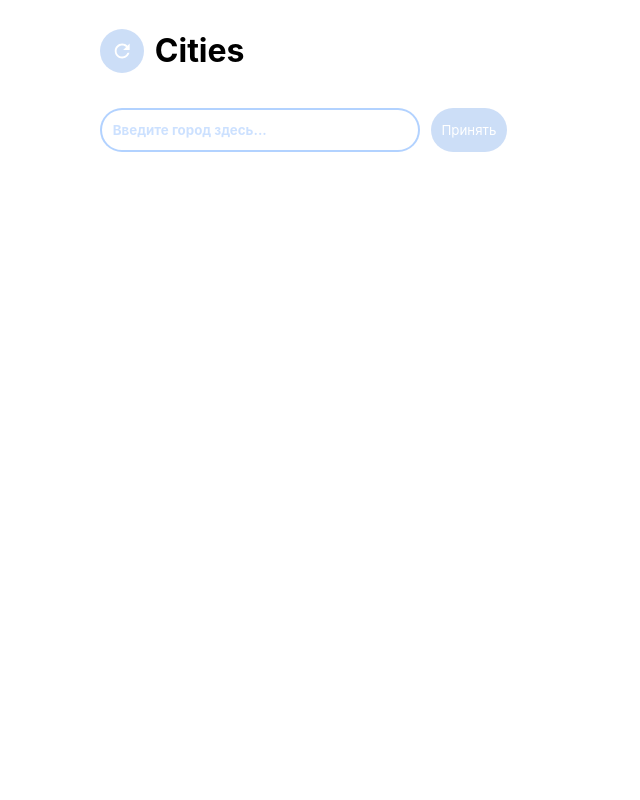
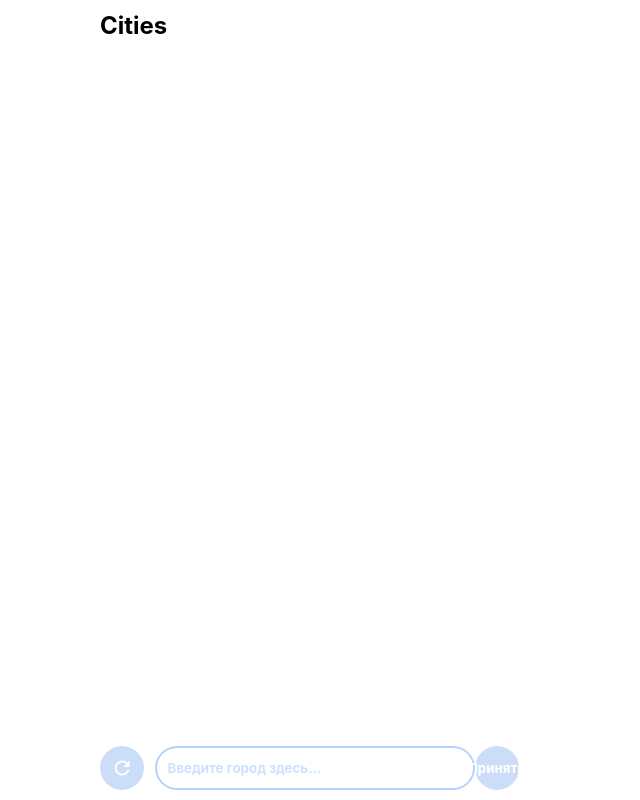
Before and after one commit to asmmer/cities, a React app: page / in a window 1280 px wide. Shown: the whole page, without its empty margins (0-640 px from the left). Built offline with nearby package versions, Linux system fonts and the light colour scheme.

Commit message:
design fixed

```diff
--- a/src/App.css
+++ b/src/App.css
@@ -0,0 +1,5 @@
+#root {
+    height: 100%;
+    display: flex;
+    flex-direction: column;
+}
--- a/src/App.tsx
+++ b/src/App.tsx
@@ -1,12 +1,15 @@
 import React from 'react';
+
 import MainPanel from './components/MainPanel/MainPanel';
+import TopPanel from './components/TopPanel/TopPanel';
 
 import './App.css'
 
 const App: React.FC = () => {
-	return (
+	return (<>
+		<TopPanel/>
 		<MainPanel/>
-	);
+	</>);
 }
 
 export default App;
--- a/src/components/CitiesList/CitiesList.css
+++ b/src/components/CitiesList/CitiesList.css
@@ -1,3 +1,4 @@
 .cities-list {
+    height: 100%;
     padding: 0;
 }
--- a/src/components/City/City.tsx
+++ b/src/components/City/City.tsx
@@ -1,7 +1,6 @@
 import React from 'react';
 import './City.css';
 import CollapseIcon from '../Icons/CollapseIcon';
-import Button from '../Button/Button';
 
 interface ICity {
 	cityName: string;
--- a/src/components/CityInput/CityInput.css
+++ b/src/components/CityInput/CityInput.css
@@ -50,3 +50,18 @@
 	cursor: default;
 	background-color: rgba(0, 89, 214, .2);
 }
+
+
+.city-input-container .simple-button {
+    display: flex;
+    justify-content: center;
+    align-items: center;
+    font-weight: bold;
+    width: 44px;
+    height: 44px;
+    margin: 0 1% 0 0;
+}
+
+.city-input-container .simple-button svg {
+    fill: white;
+}
--- a/src/components/CityInput/CityInput.tsx
+++ b/src/components/CityInput/CityInput.tsx
@@ -1,11 +1,14 @@
 import React, { FormEvent, ChangeEvent } from 'react';
 import { useSelector, useDispatch } from 'react-redux';
 
-import { cityInputTextChange, setCities, setTip } from '../../store/app/actions';
+import { cityInputTextChange, setCities, setTip, clearCities } from '../../store/app/actions';
 import CitiesValidation from '../../cities-validation';
+
 import Button from '../Button/Button';
+import RestartIcon from '../Icons/RestartIcon';
 
 import './CityInput.css';
+
 
 const CityInput: React.FC = () => {
 	const dispatch = useDispatch();
@@ -30,6 +33,11 @@ const CityInput: React.FC = () => {
 		dispatch(cityInputTextChange(''));
 	}
 
+    const handleRestartClick = (): void => {
+        dispatch(setTip(''));
+        dispatch(clearCities());
+    };
+
 	const handleTextChange = (e: React.ChangeEvent<HTMLInputElement>) => {
 		const { target } = e;
 		dispatch(cityInputTextChange(target.value));
@@ -40,6 +48,13 @@ const CityInput: React.FC = () => {
 			className="city-input-container"
 			onSubmit={handleSubmit}
 		>
+			<Button
+				type="button"
+				disabled={!resultCities.length}
+				onClick={handleRestartClick}
+			>
+				<RestartIcon/>
+			</Button>
 			<input
 				className="city-input-container__input"
 				onChange={handleTextChange}
--- a/src/components/MainPanel/MainPanel.css
+++ b/src/components/MainPanel/MainPanel.css
@@ -1,6 +1,11 @@
 .main-panel {
+    position: relative;
+    display: flex;
+    flex-direction: column;
+
     padding: 10px;
+    height: 100%;
     margin: 0 auto;
-    height: 100%;
+    margin-top: 50px;
     width: 1080px;
 }
--- a/src/components/MainPanel/MainPanel.tsx
+++ b/src/components/MainPanel/MainPanel.tsx
@@ -4,14 +4,12 @@ import './MainPanel.css';
 import CitiesList from '../CitiesList/CitiesList';
 import CityInput from '../CityInput/CityInput';
 import Tip from '../Tip/Tip';
-import TopPanel from '../TopPanel/TopPanel';
 
 const MainPanel: React.FC = () => {
     const cities = ['New York', 'Detroit', 'San-Francisco'];
 
 	return (
 		<main className="main-panel">
-            <TopPanel/>
             {/* HELP BUTTON */}
             <CitiesList cities={cities}/>
             <Tip/>
--- a/src/components/TopPanel/TopPanel.css
+++ b/src/components/TopPanel/TopPanel.css
@@ -1,22 +1,13 @@
 .top-panel {
+    top: 0;
+    position: fixed;
+    height: 50px;
+    width: 100%;
     display: flex;
     align-items: center;
 }
 
 .top-panel .top-panel__project-name {
-    display: inline;
+    margin: 0 auto;
+    width: 1080px;
 }
-
-.top-panel .simple-button {
-    display: flex;
-    justify-content: center;
-    align-items: center;
-    font-weight: bold;
-    width: 44px;
-    height: 44px;
-    margin: 0 1% 0 0;
-}
-
-.top-panel .simple-button svg {
-    fill: white;
-}
--- a/src/components/TopPanel/TopPanel.tsx
+++ b/src/components/TopPanel/TopPanel.tsx
@@ -1,31 +1,9 @@
 import React from 'react';
 
-import { useSelector, useDispatch } from 'react-redux';
+import './TopPanel.css';
 
-import './TopPanel.css';
-import Button from '../Button/Button';
-import { clearCities, setTip } from '../../store/app/actions';
-import RestartIcon from '../Icons/RestartIcon';
-
-const TopPanel: React.FC = () => {
-    const resultCities: Array<string> = useSelector((state: any) => state.app.resultCities);
-    const dispatch = useDispatch();
-
-    const handleRestartClick = (): void => {
-        dispatch(setTip(''));
-        dispatch(clearCities());
-    };
-
-	return (<div className="top-panel">
-        <Button
-            type="button"
-            disabled={!resultCities.length}
-            onClick={handleRestartClick}
-        >
-            <RestartIcon/>
-        </Button>
-        <h1 className="top-panel__project-name">Cities</h1>
-	</div>)
-}
+const TopPanel: React.FC = () => <nav className="top-panel">
+    <h1 className="top-panel__project-name">Cities</h1>
+</nav>
 
 export default TopPanel;
--- a/src/index.css
+++ b/src/index.css
@@ -1,3 +1,13 @@
+* {
+  font-family: -apple-system, BlinkMacSystemFont, 'Segoe UI', 'Roboto', 'Oxygen',
+  'Ubuntu', 'Cantarell', 'Fira Sans', 'Droid Sans', 'Helvetica Neue',
+  sans-serif;
+}
+
+body, html {
+  height: 100%;
+}
+
 body {
   margin: 0;
   padding: 0;
@@ -8,9 +18,3 @@ body {
   -webkit-font-smoothing: antialiased;
   -moz-osx-font-smoothing: grayscale;
 }
-
-* {
-  font-family: -apple-system, BlinkMacSystemFont, 'Segoe UI', 'Roboto', 'Oxygen',
-  'Ubuntu', 'Cantarell', 'Fira Sans', 'Droid Sans', 'Helvetica Neue',
-  sans-serif;
-}
```
